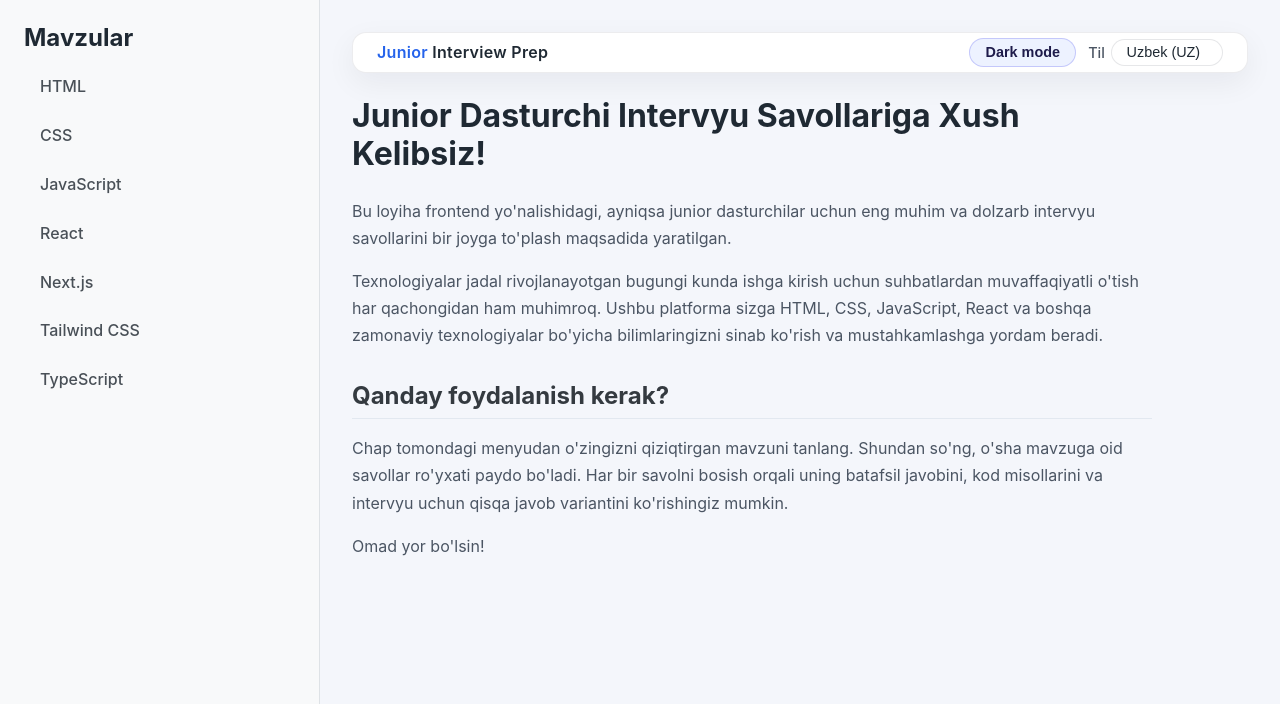
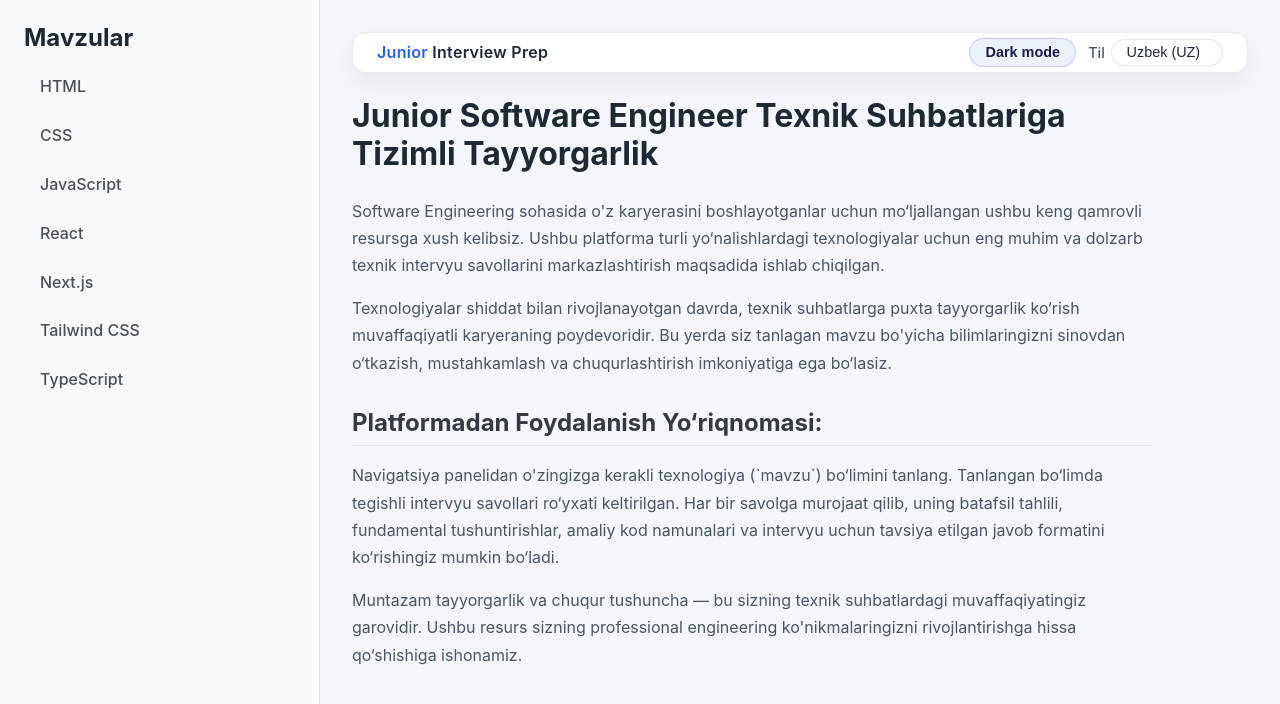
Before and after one commit to SindorKholikberdiev/junior-interview-prep, a React (Vite) app: page / in a window 1280 px wide. Shown: the top 704 px of the page. Built offline with nearby package versions, Linux system fonts and the light colour scheme.

Commit message:
HomePage  text edit

```diff
--- a/src/pages/HomePage.jsx
+++ b/src/pages/HomePage.jsx
@@ -1,21 +1,37 @@
-import styles from './HomePage.module.css'; // Agar stil kerak bo'lsa
+import styles from "./HomePage.module.css"; // Agar stil kerak bo'lsa
 
 function HomePage() {
   return (
     <div className={styles.homeContainer}>
-      <h1>Junior Dasturchi Intervyu Savollariga Xush Kelibsiz!</h1>
+      <h1>Junior Software Engineer Texnik Suhbatlariga Tizimli Tayyorgarlik</h1>
       <p>
-        Bu loyiha frontend yo'nalishidagi, ayniqsa junior dasturchilar uchun eng muhim va dolzarb intervyu savollarini bir joyga to'plash maqsadida yaratilgan.
+        Software Engineering sohasida o'z karyerasini boshlayotganlar uchun
+        mo‘ljallangan ushbu keng qamrovli resursga xush kelibsiz. Ushbu
+        platforma turli yo‘nalishlardagi texnologiyalar uchun eng muhim va
+        dolzarb texnik intervyu savollarini markazlashtirish maqsadida ishlab
+        chiqilgan.
       </p>
       <p>
-        Texnologiyalar jadal rivojlanayotgan bugungi kunda ishga kirish uchun suhbatlardan muvaffaqiyatli o'tish har qachongidan ham muhimroq. Ushbu platforma sizga HTML, CSS, JavaScript, React va boshqa zamonaviy texnologiyalar bo'yicha bilimlaringizni sinab ko'rish va mustahkamlashga yordam beradi.
+        Texnologiyalar shiddat bilan rivojlanayotgan davrda, texnik suhbatlarga
+        puxta tayyorgarlik ko‘rish muvaffaqiyatli karyeraning poydevoridir. Bu
+        yerda siz tanlagan mavzu bo'yicha bilimlaringizni sinovdan o‘tkazish,
+        mustahkamlash va chuqurlashtirish imkoniyatiga ega bo‘lasiz.
       </p>
-      <h2>Qanday foydalanish kerak?</h2>
+
+      <h2>Platformadan Foydalanish Yo‘riqnomasi:</h2>
       <p>
-        Chap tomondagi menyudan o'zingizni qiziqtirgan mavzuni tanlang. Shundan so'ng, o'sha mavzuga oid savollar ro'yxati paydo bo'ladi. Har bir savolni bosish orqali uning batafsil javobini, kod misollarini va intervyu uchun qisqa javob variantini ko'rishingiz mumkin.
+        Navigatsiya panelidan o'zingizga kerakli texnologiya (`mavzu`) bo‘limini
+        tanlang. Tanlangan bo‘limda tegishli intervyu savollari ro‘yxati
+        keltirilgan. Har bir savolga murojaat qilib, uning batafsil tahlili,
+        fundamental tushuntirishlar, amaliy kod namunalari va intervyu uchun
+        tavsiya etilgan javob formatini ko‘rishingiz mumkin bo‘ladi.
       </p>
-      <p>
-        Omad yor bo'lsin!
+
+      <p className={styles.emphasis}>
+        Muntazam tayyorgarlik va chuqur tushuncha — bu sizning texnik
+        suhbatlardagi muvaffaqiyatingiz garovidir. Ushbu resurs sizning
+        professional engineering ko'nikmalaringizni rivojlantirishga hissa
+        qo‘shishiga ishonamiz.
       </p>
     </div>
   );
```
